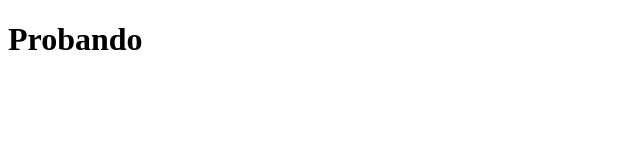
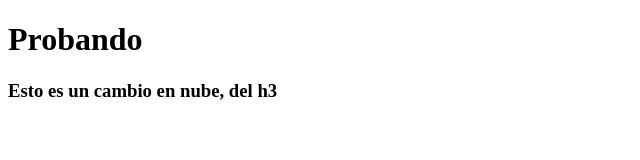
Before and after one commit to darenasrivas/prueba, a plain HTML site: page index.html in a window 1280 px wide. Shown: the whole page, without its empty margins (0-640 px from the left). Drawn offline with Linux system fonts and the light colour scheme.

Commit message:
Hemos añadido en nube un h3

```diff
--- a/index.html
+++ b/index.html
@@ -7,5 +7,6 @@
   </head>
   <body>
     <h1>Probando</h1>
+    <h3>Esto es un cambio en nube, del h3</h3>
 </body>
 </html>
```
